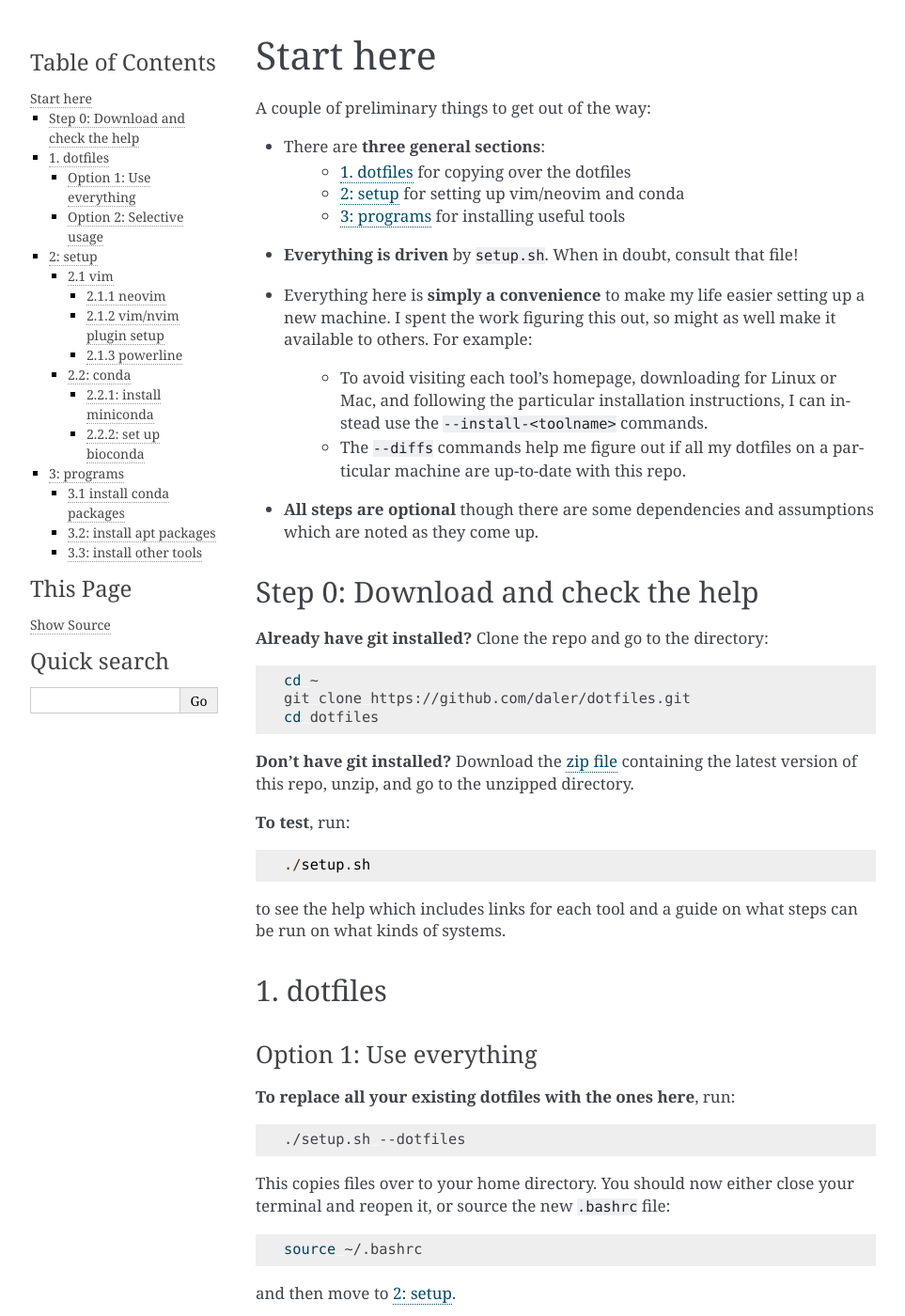
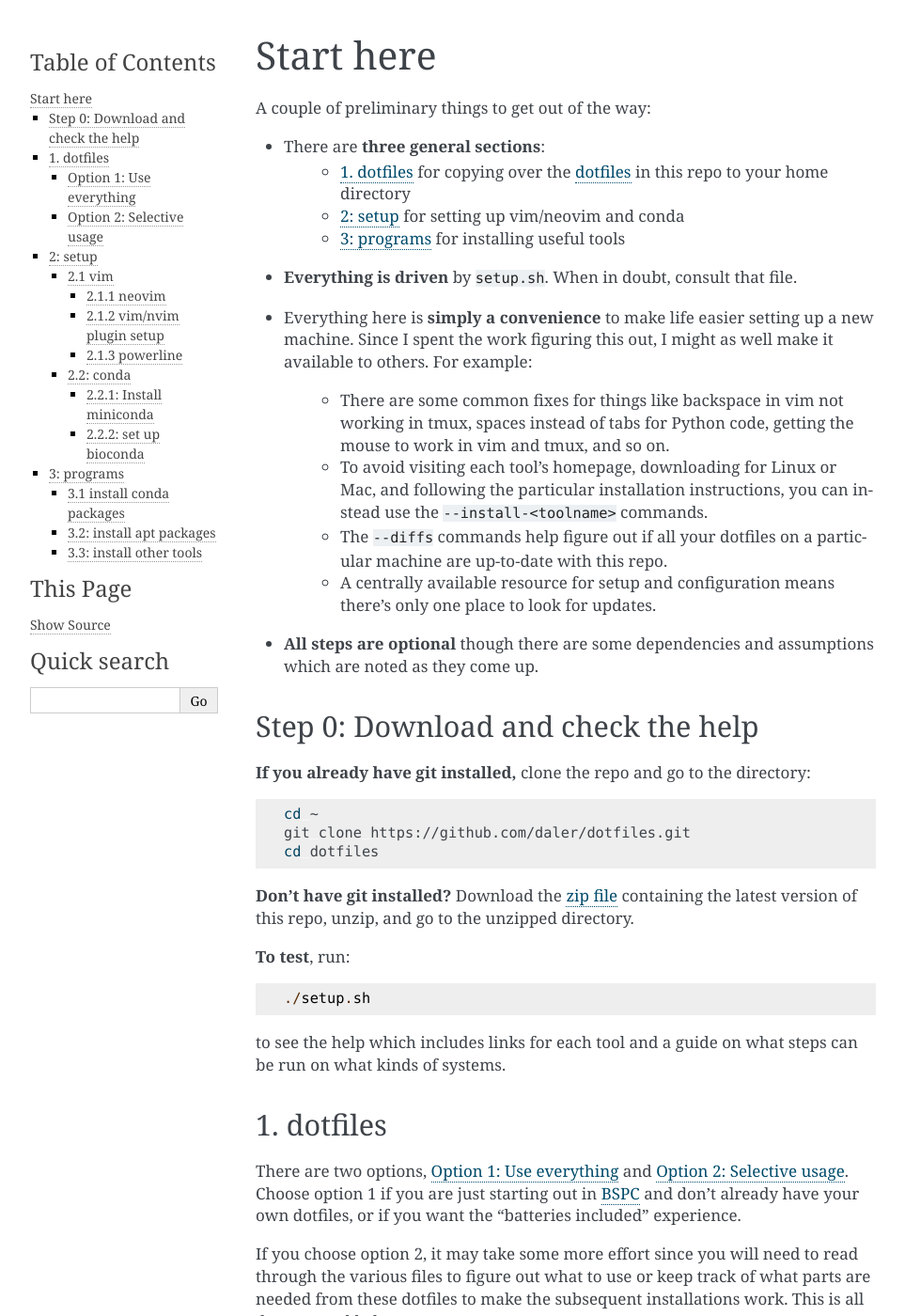
Before and after one commit to daler/dotfiles, a Sphinx documentation site: the page built from docs/starthere.rst, in a window 1280 px wide and 1400 px high. Shown: the whole window at 94% size, without its empty margins (148-1111 px from the left). Built offline with Sphinx 7.4.7, drawn with Linux system fonts in a browser that asks for light colours; some of the changed text lies outside the part shown.

Commit message:
update docs

```diff
--- a/docs/starthere.rst
+++ b/docs/starthere.rst
@@ -7,23 +7,30 @@ Start here
 A couple of preliminary things to get out of the way:
 
 * There are **three general sections**:
-   - :ref:`dotfilessection` for copying over the dotfiles
+   - :ref:`dotfilessection` for copying over the `dotfiles <https://medium.com/@webprolific/getting-started-with-dotfiles-43c3602fd789>`_ in this repo to your home directory
    - :ref:`setupsection` for setting up vim/neovim and conda
    - :ref:`toolsection` for installing useful tools
 
 * **Everything is driven** by :file:`setup.sh`. When in doubt, consult that
-  file!
+  file.
 
-* Everything here is **simply a convenience** to make my life easier setting up
-  a new machine. I spent the work figuring this out, so might as well make it
+* Everything here is **simply a convenience** to make life easier setting up
+  a new machine. Since I spent the work figuring this out, I might as well make it
   available to others. For example:
 
+    * There are some common fixes for things like backspace in vim not working
+      in tmux, spaces instead of tabs for Python code, getting the mouse to
+      work in vim and tmux, and so on.
+
     * To avoid visiting each tool's homepage, downloading for Linux or Mac, and
-      following the particular installation instructions, I can instead use the
+      following the particular installation instructions, you can instead use the
       ``--install-<toolname>`` commands.
 
-    * The ``--diffs`` commands help me figure out if all my dotfiles  on
+    * The ``--diffs`` commands help figure out if all your dotfiles on
       a particular machine are up-to-date with this repo.
+
+    * A centrally available resource for setup and configuration means there's
+      only one place to look for updates.
 
 * **All steps are optional** though there are some dependencies and assumptions
   which are noted as they come up.
@@ -33,7 +40,7 @@ A couple of preliminary things to get out of the way:
 Step 0: Download and check the help
 -----------------------------------
 
-**Already have git installed?** Clone the repo and go to the directory:
+**If you already have git installed,** clone the repo and go to the directory:
 
 .. code-block:: bash
 
@@ -58,6 +65,16 @@ can be run on what kinds of systems.
 
 1. dotfiles
 -----------
+
+There are two options, :ref:`option1` and :ref:`option2`. Choose option 1 if
+you are just starting out in `BSPC <https://bioinformatics.nichd.nih.gov>`_ and
+don't already have your own dotfiles, or if you want the "batteries included"
+experience.
+
+If you choose option 2, it may take some more effort since you will need to
+read through the various files to figure out what to use or keep track of what
+parts are needed from these dotfiles to make the subsequent installations work.
+This is all documented below.
 
 .. _option1:
 
@@ -163,22 +180,23 @@ This:
 - installs neovim to :file:`~/opt/bin`
 - so that `nvim` will run when you type `vim`, this adds an alias `alias
   vim=nvim` to :file:`~/.aliases`. As described in :ref:`bash`, this is sourced
-  each time you start a new shell. If you are using :ref:`option2`, then you
-  may want to manually add that alias to your :file:`.bashrc` or
-  :file:`.bash_profile`.
+  each time you start a new shell. If you are using :ref:`option2` and you are
+  not using the module approach of separate files,  then you may want to
+  manually add that alias to your :file:`.bashrc` or :file:`.bash_profile`.
 
 
 2.1.2 vim/nvim plugin setup
 +++++++++++++++++++++++++++
 
 Do this if you want to use all the plugins in the ``.config/nvim/init.vim``
-file (so, yes if you're going with :ref:`option1`).
+file or if you want to set up vim-plug. If you're going with :ref:`option1`
+then you should do this.
 
 This step sets up `vim-plug <https://github.com/junegunn/vim-plug>`_, placing
-the required files in the locations expected by vim and neovim. If you're using
-:ref:`option1`, then you should do this. There are a lot of vim plugins
-included, which you can read more about at :ref:`vim`. If you're using
-:ref:`option2`, this step is useful if you have plugins managed by vim-plug.
+the required files in the locations expected by vim and neovim. There are a lot
+of vim plugins included, which you can read more about at :ref:`vim`. If you're
+using :ref:`option2`, this step is useful if you have plugins managed by
+vim-plug.
 
 - set up vim-plug:
 
@@ -227,7 +245,7 @@ So this does not need to be run on a remote machine.
 language-agnostic package manager. It's by far the best way to get set up with
 Python, but it also works for many other languages.
 
-2.2.1: install miniconda
+2.2.1: Install miniconda
 ++++++++++++++++++++++++
 
 Do this if you want to use conda.
@@ -236,7 +254,9 @@ The following command:
 
 - downloads the latest version of `Miniconda
   <https://docs.conda.io/en/latest/miniconda.html>`_
-- installs it to :file:`~/miniconda3`
+- installs it to :file:`~/miniconda3`, or if you're on NIH's Biowulf cluster
+  where the home directory is too small to support the installation, it will
+  install to :file:`/data/$USER/miniconda3`
 - adds the line ``export PATH="$PATH:~/miniconda3/bin"`` to the :file:`~/.path`
   (which you can read more about at :ref:`bash`)
 
@@ -280,8 +300,7 @@ fit to match your requirements.
 Do this if you want to install the conda packages in :file:`requirements.txt`
 into the base conda environment. (you may want to edit that file first)
 
-Install the packages listed in :file:`requirements.txt` into the base
-environment, as well as :file:`requirements-mac.txt` if you're on a Mac:
+If you're on a Mac, :file:`requirements-mac.txt` will be used as well:
 
 .. code-block:: bash
 
--- a/docs/vim.rst
+++ b/docs/vim.rst
@@ -333,6 +333,8 @@ usage details. Note that this also requires the `vim-tmux-focus-events
 <https://github.com/tmux-plugins/vim-tmux-focus-events>`_ plugin as well.
 
 
+.. _vim-fugitive:
+
 vim-fugitive
 ~~~~~~~~~~~~
 
@@ -380,6 +382,8 @@ are used heavily when working with ``:Gdiff``:
       - Use the [o]ther file's contents for the current diff
     * - :kbd:`dp`
       - [P]ut the contents of this diff into the other file
+
+.. _vim-gv:
 
 vim.gv
 ~~~~~~
```
Also changed, not shown: docs/bash.rst (+8 -2 lines), docs/changelog.rst (+21 -1 lines), docs/tools.rst (+171 -204 lines).
